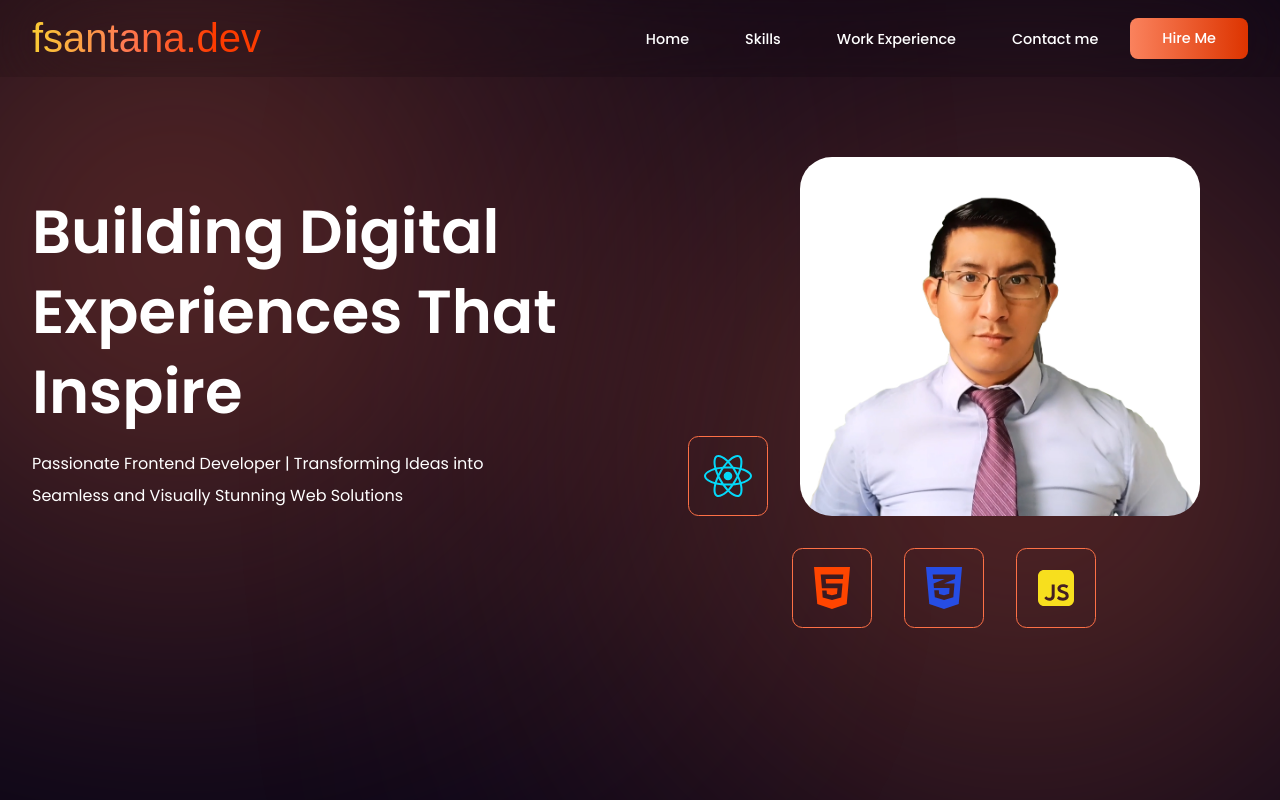
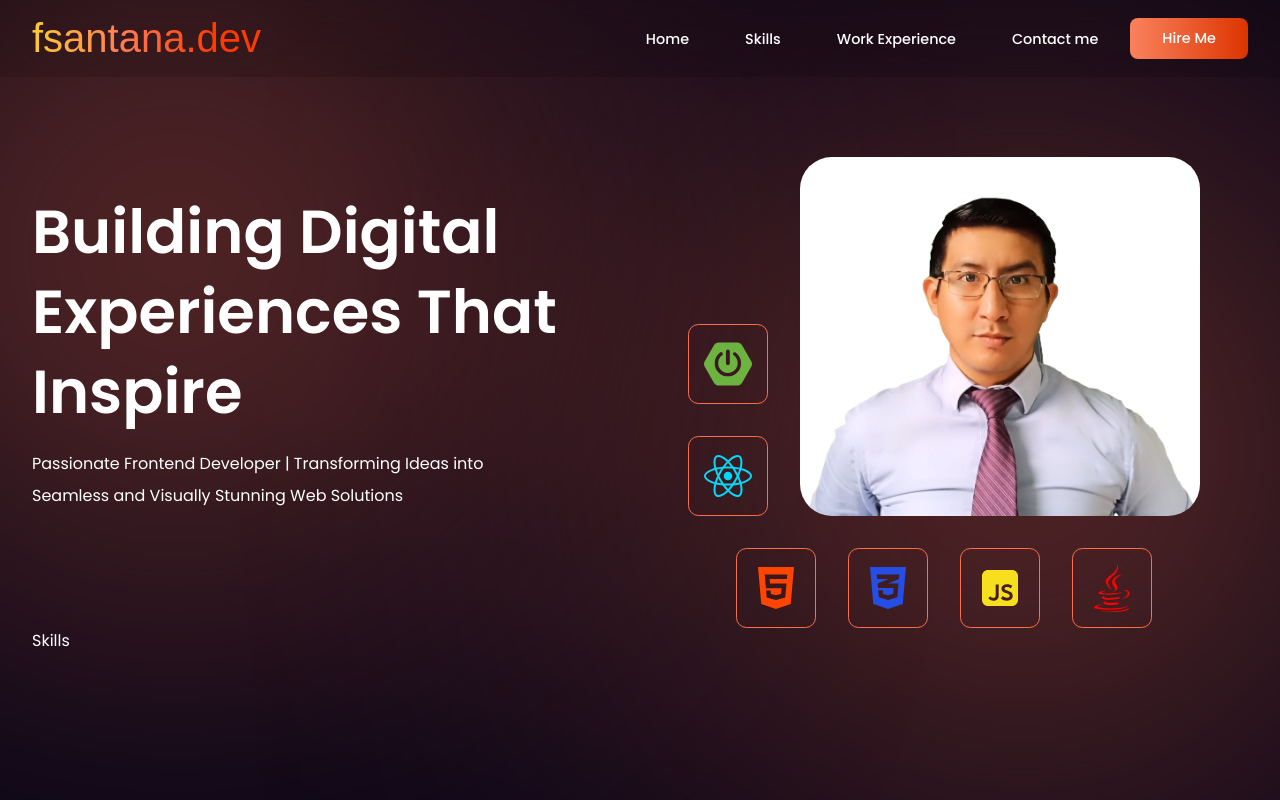
Before and after one commit to Creixz/portafolio-fsantana, a React (Vite) app: page / in a window 1280 px wide. Built offline with nearby package versions, Linux system fonts and the light colour scheme; a web font is replaced by a local one.

Commit message:
portfolio-v1.3

```diff
--- a/src/App.jsx
+++ b/src/App.jsx
@@ -2,6 +2,7 @@ import { useState } from 'react'
 import './App.css'
 import Navbar from './components/navbar/Navbar'
 import Personal from './components/personal/Personal'
+import Skills from './components/skills/Skills'
 
 function App() {
   const [count, setCount] = useState(0)
@@ -11,6 +12,7 @@ function App() {
       <Navbar />
       <div className="container">
         <Personal />
+        <Skills />
       </div>
     </>
   )
--- a/src/components/personal/Personal.css
+++ b/src/components/personal/Personal.css
@@ -57,6 +57,12 @@
     gap: 2rem;
 }
 
+.vertical__icons {
+    display: flex;
+    flex-direction: column;
+    gap: 2rem;
+}
+
 .fsantana__img {
     width: 25rem;
     border-radius: 2rem;
@@ -108,7 +114,7 @@
     }
 }
 
-@media (max-width: 768px) {
+@media (max-width: 800px) {
     .personal__container {
         flex-direction: column;
     }
--- a/src/components/personal/Personal.jsx
+++ b/src/components/personal/Personal.jsx
@@ -4,6 +4,8 @@ import { FaReact } from "react-icons/fa6";
 import { FaHtml5 } from "react-icons/fa6";
 import { FaCss3Alt } from "react-icons/fa6";
 import { RiJavascriptFill } from "react-icons/ri";
+import { FaJava } from "react-icons/fa6";
+import { SiSpringboot } from "react-icons/si";
 
 const Personal = () => {
   return (
@@ -14,21 +16,29 @@ const Personal = () => {
       </div>
       <div className="personal__img">
         <div>
-          <div className="tech__icon">
-            <FaReact style={{color: '#04d8f9'}}/>
+          <div className='vertical__icons'>
+            <div className="tech__icon">
+              <SiSpringboot style={{ color: '#6db33f' }} />
+            </div>
+            <div className="tech__icon">
+              <FaReact style={{ color: '#04d8f9' }} />
+            </div>
           </div>
           <img className='fsantana__img' src="../../../fsantana.jpg" alt="" />
         </div>
 
         <div>
           <div className="tech__icon">
-            <FaHtml5 style={{color: 'orangered'}}/>
+            <FaHtml5 style={{ color: 'orangered' }} />
           </div>
           <div className="tech__icon">
-            <FaCss3Alt style={{color: '#264de4'}}/>
+            <FaCss3Alt style={{ color: '#264de4' }} />
           </div>
           <div className="tech__icon">
-           <RiJavascriptFill style={{color: '#f7df1e'}}/>
+            <RiJavascriptFill style={{ color: '#f7df1e' }} />
+          </div>
+          <div className="tech__icon">
+            <FaJava style={{ color: 'red' }} />
           </div>
         </div>
       </div>
```
